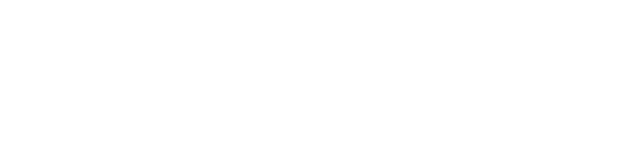
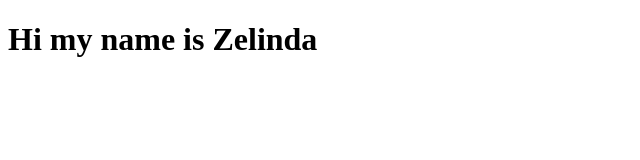
Before and after one commit to hizelinda/Hello_World, a plain HTML site: page index.html in a window 1280 px wide. Shown: the whole page, without its empty margins (0-640 px from the left). Drawn offline with Linux system fonts and the light colour scheme.

Commit message:
Added h1 with my name on to index.html

```diff
--- a/index.html
+++ b/index.html
@@ -1,9 +1,9 @@
 <!DOCTYPE html>
 <html lang="en">
 <head>
-
+    <title>Document</title>
 </head>
 <body>
-
+  <h1>Hi my name is Zelinda</h1>
 </body>
 </html>
```
